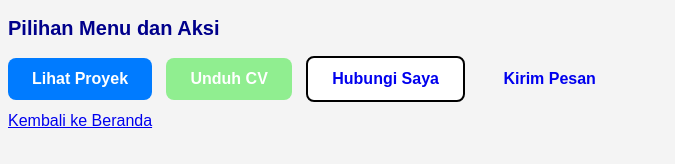
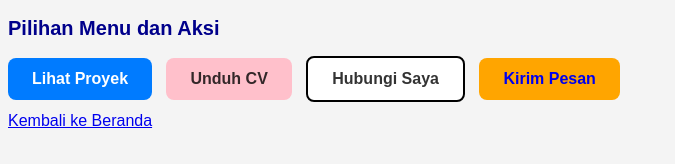
Before and after one commit to MaybeVanth/Evan-XTKJ2-8-pwd-formatif, a plain HTML site: page components/button-set.html in a window 1280 px wide. Shown: the whole page, without its empty margins (0-675 px from the left). Drawn offline with Linux system fonts and the light colour scheme.

Commit message:
feat: add button set with hover effect

```diff
--- a/components/button-set.html
+++ b/components/button-set.html
@@ -35,14 +35,38 @@
         }
 
         .btn-secondary{
-            background-color: lightgreen;
-            color:rgba(255, 255, 255, 1)
+            background-color: pink;
         }
 
         .btn-outline{
             background-color: white;
             border: 2px solid black;
         }
+
+        .btn-secondary, .btn-outline {
+            color: rgba(0, 0, 0, 0.8);
+        }
+        .btn-send{
+            background-color: orange;
+        }
+
+        .btn-primary:hover{
+            background-color:rgb(0, 102, 204);
+        }
+
+        .btn-secondary:hover{
+            background-color: rgb(255, 166, 180);
+        }
+
+        .btn-outline:hover{
+            background-color: rgb(240, 240, 240);
+        }
+
+        .btn-send:hover{
+            background-color: rgb(230,138,0);
+        }
+
+
     </style>
 </head>
 <body>
```
Also changed, not shown: pages/profile.html (+15 -4 lines).
